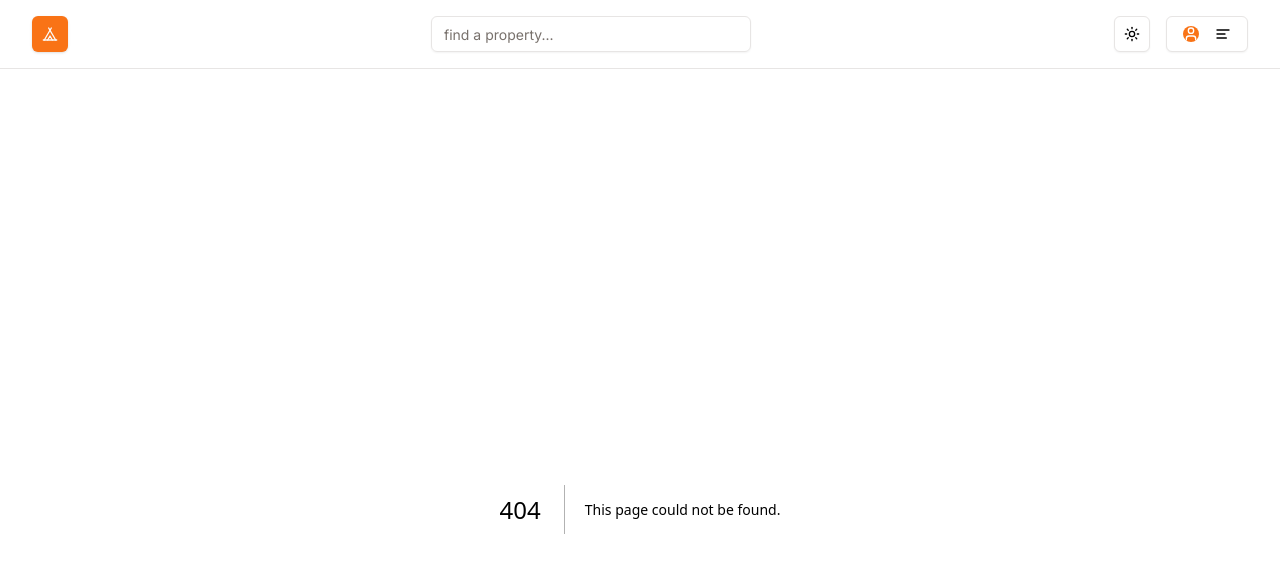
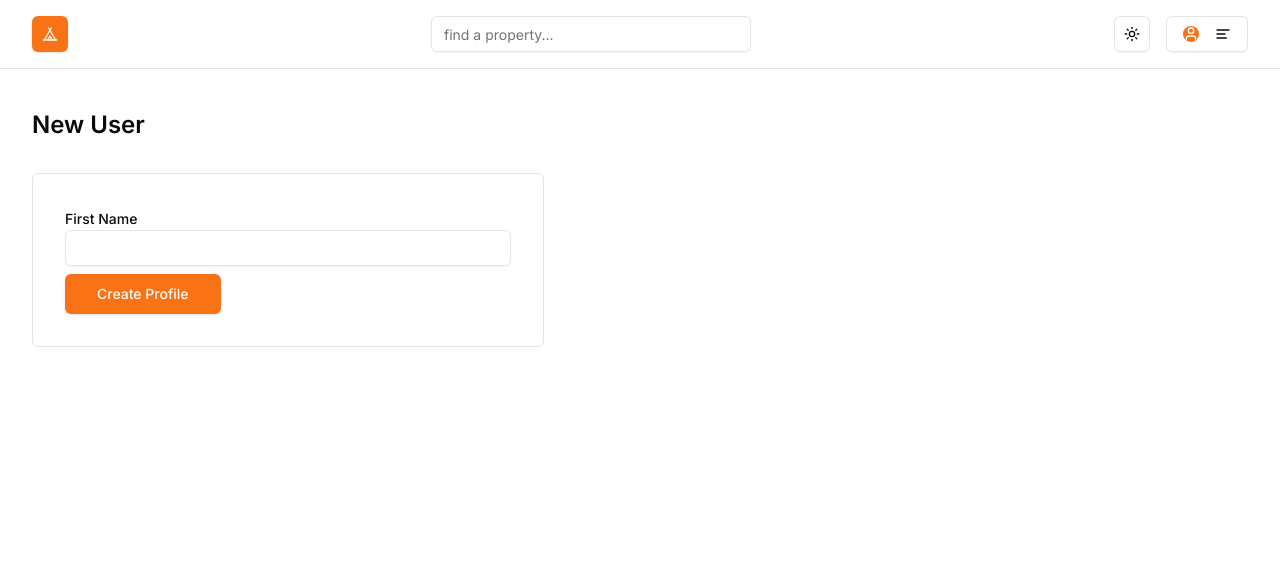
Before and after one commit to Petersonwei/airbnb-clone, a Next.js app: page /profile/create in a window 1280 px wide. Before the commit this address had no page. Shown: the top 572 px of the page. Built offline with nearby package versions, Linux system fonts and the light colour scheme.

Commit message:
66 Creating the Profile Page

```diff
--- /dev/null
+++ b/app/profile/create/page.tsx
@@ -0,0 +1,28 @@
+import { Label } from '@/components/ui/label';
+import { Input } from '@/components/ui/input';
+import { Button } from '@/components/ui/button';
+const createProfileAction = async (formData: FormData) => {
+  'use server';
+  const firstName = formData.get('firstName') as string;
+  console.log(firstName);
+};
+
+function CreateProfile() {
+  return (
+    <section>
+      <h1 className='text-2xl font-semibold mb-8 capitalize'>new user</h1>
+      <div className='border p-8 rounded-md max-w-lg'>
+        <form action={createProfileAction}>
+          <div className='mb-2'>
+            <Label htmlFor='firstName'>First Name</Label>
+            <Input id='firstName' name='firstName' type='text' />
+          </div>
+          <Button type='submit' size='lg'>
+            Create Profile
+          </Button>
+        </form>
+      </div>
+    </section>
+  );
+}
+export default CreateProfile;
--- a/components/navbar/LinksDropdown.tsx
+++ b/components/navbar/LinksDropdown.tsx
@@ -16,7 +16,8 @@
 function LinksDropdown() {
   return (
     <DropdownMenu>
-      <DropdownMenuTrigger>
+      {/* asChild is used to pass the component as a child to the DropdownMenuTrigger */}
+      <DropdownMenuTrigger asChild>
         <Button variant="outline" className="flex items-center">
           <UserIcon />
           <LuAlignLeft className="ml-2" />
```
